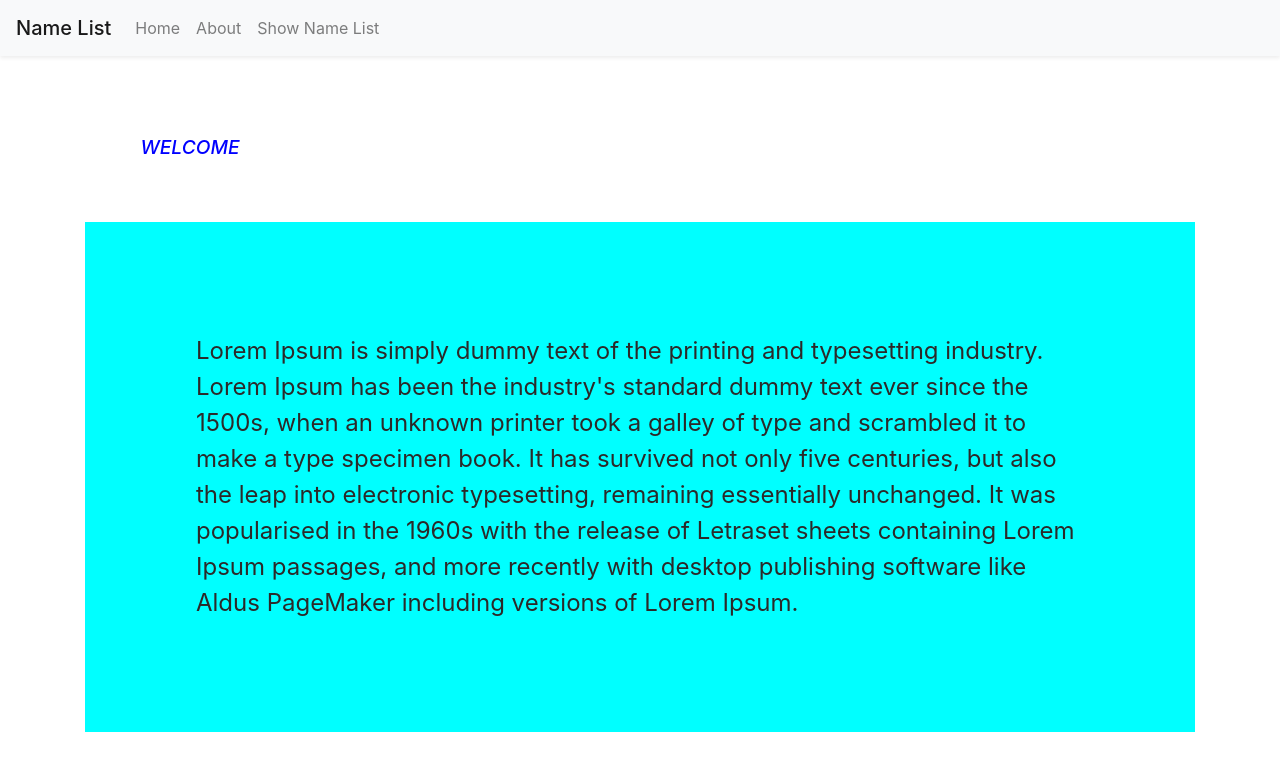
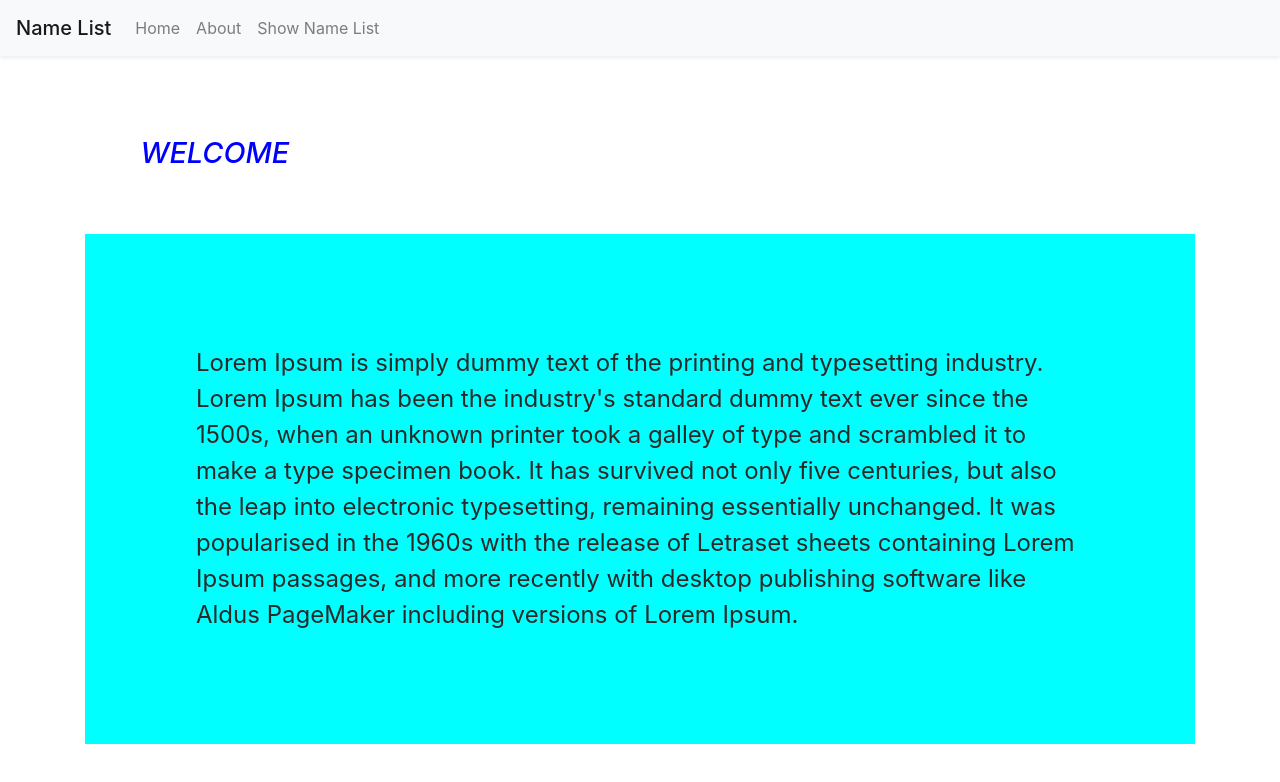
Before and after one commit to Audarilanka/RandomUserOnline-React-App, a React (Create React App) app: page /home in a window 1280 px wide. Shown: the top 782 px of the page. Built offline with nearby package versions, Linux system fonts and the light colour scheme.

Commit message:
project(random user)

```diff
--- a/src/components/pages/Home/Home.css
+++ b/src/components/pages/Home/Home.css
@@ -1,5 +1,5 @@
 .welcome {
-  font-size: 120%;
+  font-size: 180%;
   color: blue;
   font-style: italic;
   padding: 5%;
```
